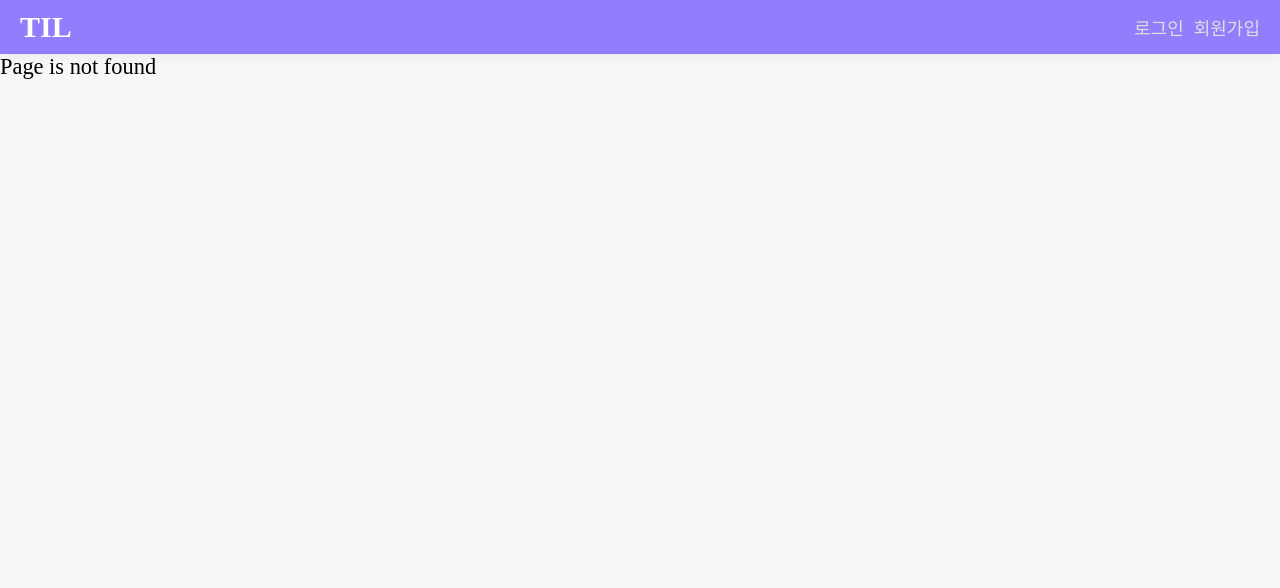
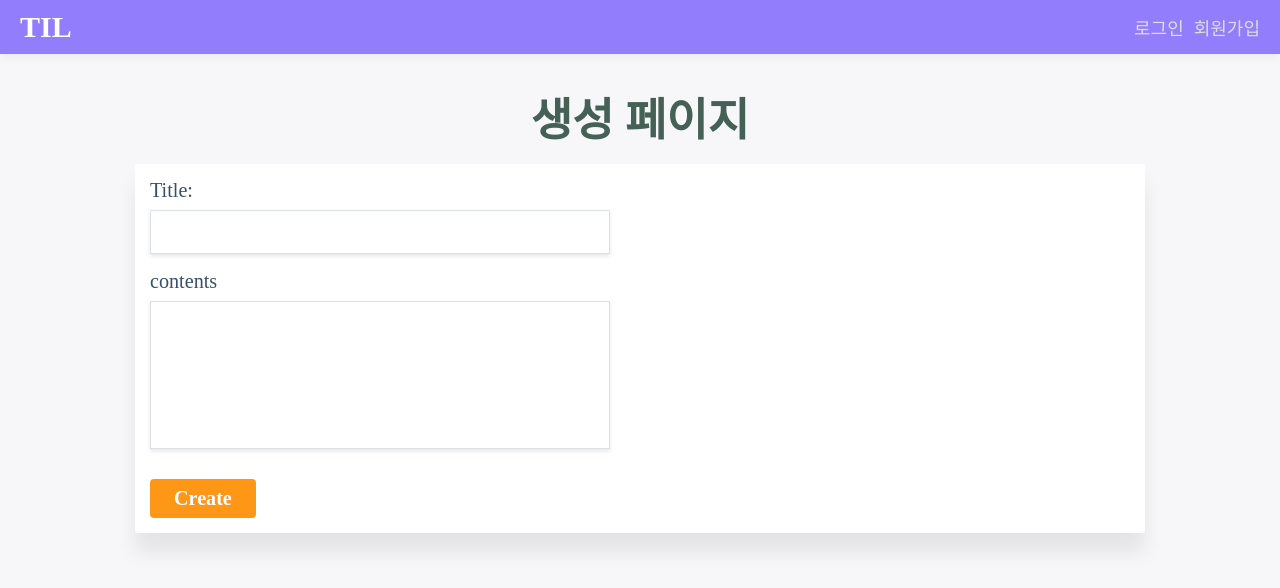
Before and after one commit to slrslrr2/vuejs, a Vue app: page /add in a window 1280 px wide. Before the commit this address had no page. Shown: the top 588 px of the page. Built offline with nearby package versions, Linux system fonts and the light colour scheme; a web font is replaced by a local one.

Commit message:
학습 노트 데이터 생성

```diff
--- a/src/api/index.js
+++ b/src/api/index.js
@@ -25,4 +25,8 @@ function fetchPosts() {
   return instance.get('posts');
 }
 
-export { registerUser, loginUser, fetchPosts };
+function createPost(postData) {
+  return instance.post('posts', postData);
+}
+
+export { registerUser, loginUser, fetchPosts, createPost };
--- /dev/null
+++ b/src/components/posts/PostAddForm.vue
@@ -0,0 +1,66 @@
+<template>
+  <div class="contents">
+    <h1 class="page-header">생성 페이지</h1>
+    <div class="form-wrapper">
+      <form class="form" @submit.prevent="submitForm">
+        <div>
+          <label for="title">Title: </label>
+          <input type="text" id="title" v-model="title" />
+        </div>
+        <div>
+          <label for="contents">contents</label>
+          <textarea type="text" id="contents" rows="5" v-model="contents" />
+          <p v-if="isContentsValid" class="validation-text warning">
+            Contents must be less than 200
+          </p>
+        </div>
+        <button type="submit" class="btn">
+          Create
+        </button>
+      </form>
+      <p class="log">{{ errorMessage }}</p>
+    </div>
+  </div>
+</template>
+
+<script>
+import { createPost } from '@/api/index';
+export default {
+  data() {
+    return {
+      title: '',
+      contents: '',
+      errorMessage: '',
+    };
+  },
+  computed: {
+    isContentsValid() {
+      return this.contents.length >= 200;
+    },
+  },
+  methods: {
+    async submitForm() {
+      try {
+        const postData = {
+          title: this.title,
+          contents: this.contents,
+        };
+        const { data } = await createPost(postData);
+        console.log(data);
+      } catch (error) {
+        this.errorMessage = error.response.data.message;
+      }
+    },
+  },
+};
+</script>
+
+<style scoped>
+.form-wrapper .form {
+  whidth: 100%;
+}
+
+.btn {
+  color: white;
+}
+</style>
--- a/src/routes/index.js
+++ b/src/routes/index.js
@@ -25,6 +25,10 @@ export default new VueRouter({
       component: () => import('@/views/MainPage.vue'),
     },
     {
+      path: '/add',
+      component: () => import('@/views/PostAddPage.vue'),
+    },
+    {
       path: '*',
       component: () => import('@/views/NotFoundPage.vue'),
     },
--- a/src/views/MainPage.vue
+++ b/src/views/MainPage.vue
@@ -11,6 +11,9 @@
         ></PostListItem>
       </ul>
     </div>
+    <router-link to="/add" class="create-button">
+      <i class="icon ion-md-add"></i>
+    </router-link>
   </div>
 </template>
 
--- /dev/null
+++ b/src/views/PostAddPage.vue
@@ -0,0 +1,16 @@
+<template>
+  <div class="form-container">
+    <PostAddForm></PostAddForm>
+  </div>
+</template>
+
+<script>
+import PostAddForm from '@/components/posts/PostAddForm.vue';
+export default {
+  components: {
+    PostAddForm,
+  },
+};
+</script>
+
+<style></style>
```
